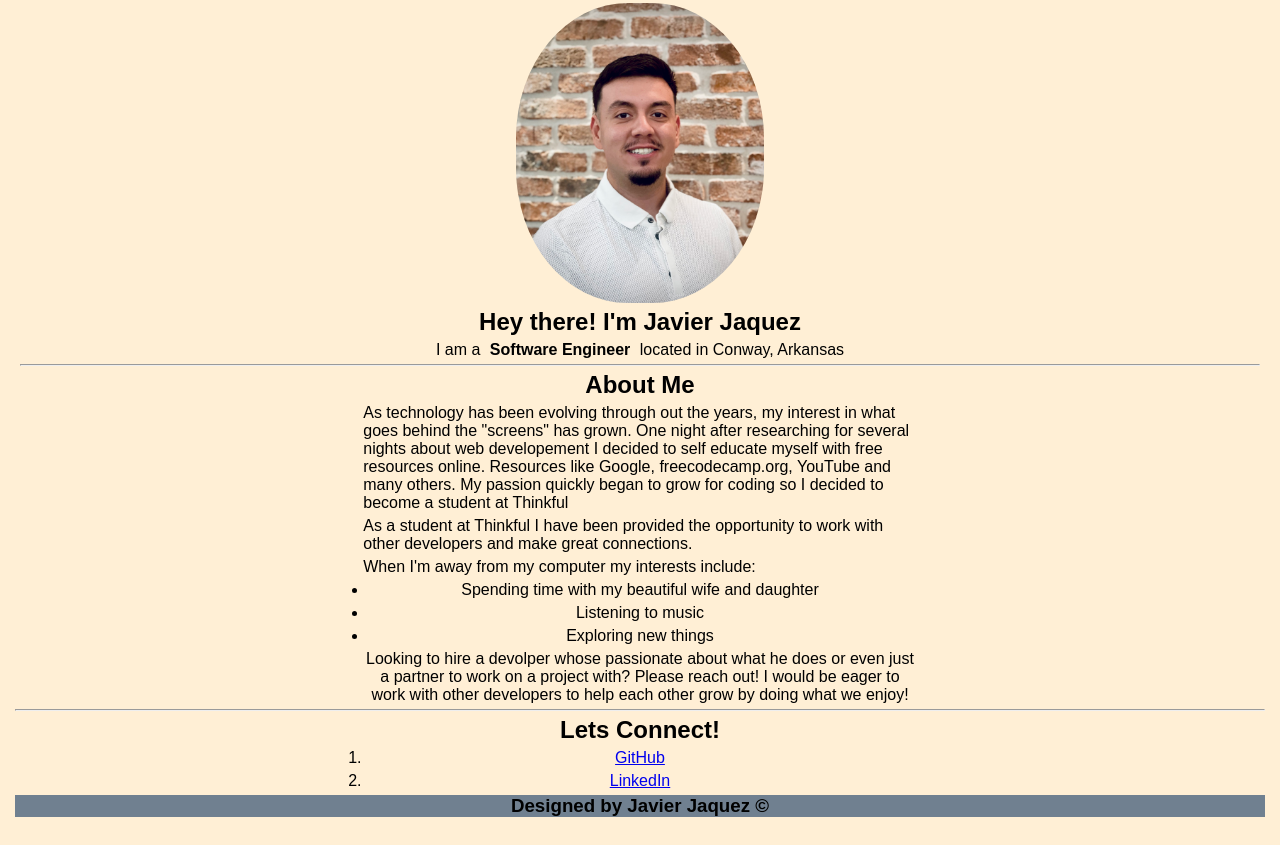
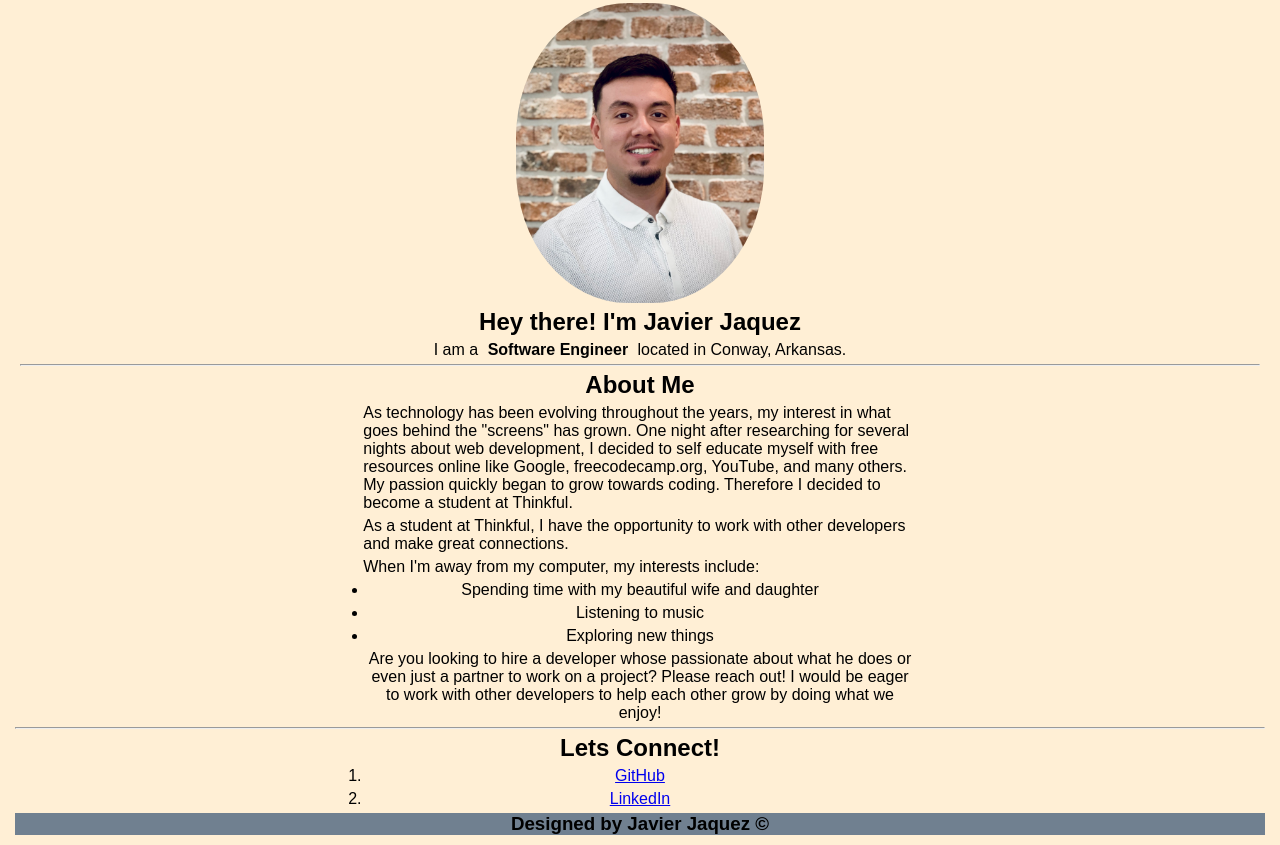
Before and after one commit to javi459/Portfolio, a plain HTML site: page index.html in a window 1280 px wide. Shown: the part 72-917 px from the top of the page. Drawn offline with Linux system fonts and the light colour scheme.

Commit message:
Grammar and Punctuation changes

```diff
--- a/index.html
+++ b/index.html
@@ -22,7 +22,7 @@
 <!--     intro -->
       <img src="images/profile-photo.jpg" alt="Profile Picture" class="center rounded" >
     <h2>Hey there! I'm Javier Jaquez</h2>
-    <p class="center">I am a <strong>Software Engineer</strong> located in Conway, Arkansas</p>
+    <p class="center">I am a <strong>Software Engineer</strong> located in Conway, Arkansas.</p>
     </div>
 
     <hr>
@@ -31,18 +31,18 @@
      <div class="wrapper">
     <h2 class="text-center">About Me</h2>
 <!--     about me and passion for web dev. -->
-    <p>As technology has been evolving through out the years, my interest in what goes behind the "screens" has grown. One night after researching for several nights about web developement I decided to self educate myself with free resources online. Resources like Google, freecodecamp.org, YouTube and many others. My passion quickly began to grow for coding so I decided to become a student at Thinkful</p>
+    <p>As technology has been evolving throughout the years, my interest in what goes behind the "screens" has grown. One night after researching for several nights about web development, I decided to self educate myself with free resources online like Google, freecodecamp.org, YouTube, and many others. My passion quickly began to grow towards coding. Therefore I decided to become a student at Thinkful.</p>
 
-    <p>As a student at Thinkful I have been provided the opportunity to work with other developers and make great connections.</p>
+    <p>As a student at Thinkful, I have the opportunity to work with other developers and make great connections.</p>
 
-    <p>When I'm away from my computer my interests include:</p>
+    <p>When I'm away from my computer, my interests include:</p>
     <ul class="center">
       <li>Spending time with my beautiful wife and daughter</li>
       <li>Listening to music</li>
       <li>Exploring new things</li>
     </ul>
 
-    <p class="center">Looking to hire a devolper whose passionate about what he does or even just a partner to work on a project with? Please reach out! I would be eager to work with other developers to help each other grow by doing what we enjoy!</p>
+    <p class="center">Are you looking to hire a developer whose passionate about what he does or even just a partner to work on a project? Please reach out! I would be eager to work with other developers to help each other grow by doing what we enjoy!</p>
      </div>
    </article>
   </main>
```
